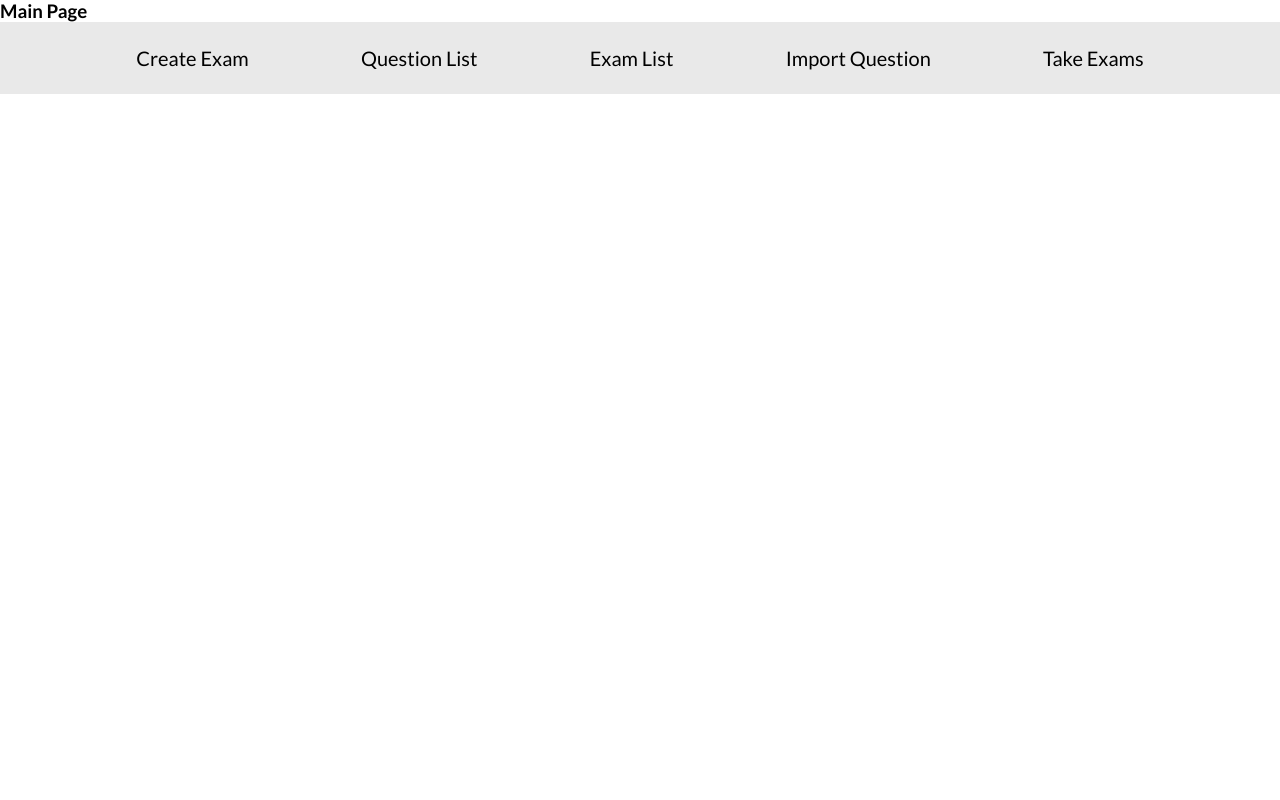
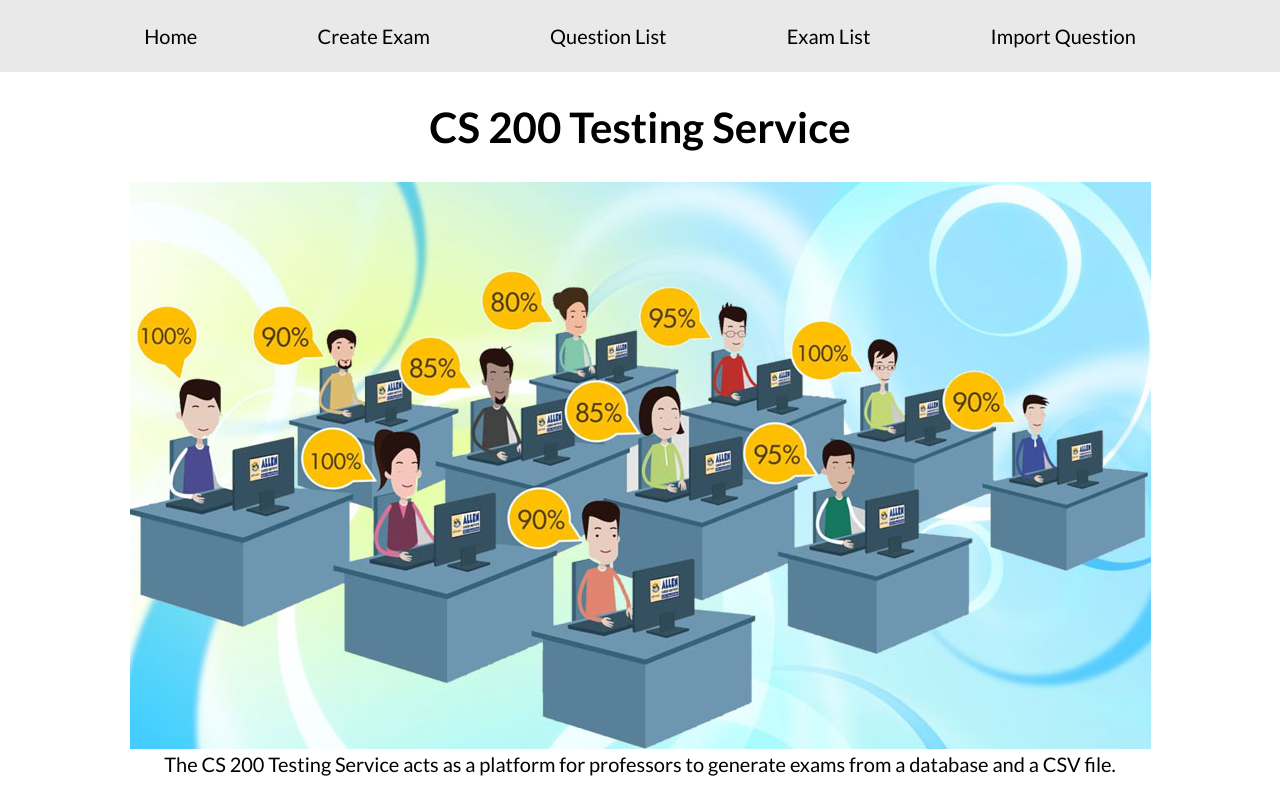
Before and after one commit to JinwooOh/CS200-testing-service, a React (Create React App) app in the folder client/: page / in a window 1280 px wide. Built offline with nearby package versions, Linux system fonts and the light colour scheme.

Commit message:
added main page

```diff
--- a/client/src/components/App.js
+++ b/client/src/components/App.js
@@ -12,9 +12,16 @@ class App extends Component {
   render() {
     return (
       <div>
-        <h3>Main Page</h3>
         <Nav />
         <p>{this.state.result}</p>
+        <div className="mainCover">
+          <h3 className="mainCover__title">CS 200 Testing Service</h3>
+          <img className="mainCover__img" src="images/frontImage.jpg" alt="front cover image" />
+          <p className="mainCover__desc">
+            The CS 200 Testing Service acts as a platform for professors to generate exams from a
+            database and a CSV file.
+          </p>
+        </div>
       </div>
     );
   }
--- a/client/src/components/ImportQ_AddQuestion.js
+++ b/client/src/components/ImportQ_AddQuestion.js
@@ -1,39 +1,41 @@
-import React, { Component } from "react";
+import React, { Component } from 'react';
 
 export default class ImportQ_AddQuestion extends Component {
   constructor(props) {
     super(props);
     this.state = {
       numChildren: 0,
-      question: { desc: "", answers: [], correct_ans: [] },
+      question: { desc: '', answers: [], correct_ans: [] },
       file: {},
-      imagePreviewUrl: ""
+      imagePreviewUrl: '',
     };
     this.handleChange = this.handleChange.bind(this);
     this.addQuestion = this.addQuestion.bind(this);
   }
+
   addQuestion() {
-    fetch("/api/addQuestion", {
-      method: "POST",
+    fetch('/api/addQuestion', {
+      method: 'POST',
       headers: {
-        "Content-Type": "application/json"
+        'Content-Type': 'application/json',
       },
-      body: JSON.stringify(this.state.question)
+      body: JSON.stringify(this.state.question),
     })
-      .then(alert("The question is uploaded and saved."))
-      .catch(error => console.error("fetch error at importCSV", error));
+      .then(alert('The question is uploaded and saved.'))
+      .catch(error => console.error('fetch error at importCSV', error));
   }
+
   handleChange(evt) {
-    if (evt.target.name.substring(0, 6) == "answer") {
+    if (evt.target.name.substring(0, 6) == 'answer') {
       var newQuestion = Object.assign({}, this.state.question);
       const index = parseInt(evt.target.name.substring(6));
       newQuestion.answers[index] = evt.target.value;
       this.setState({ question: newQuestion });
-    } else if (evt.target.name == "desc") {
+    } else if (evt.target.name == 'desc') {
       var newQuestion = Object.assign({}, this.state.question);
       newQuestion.desc = evt.target.value;
       this.setState({ question: newQuestion });
-    } else if (evt.target.name.substring(0, 11) == "correct_ans") {
+    } else if (evt.target.name.substring(0, 11) == 'correct_ans') {
       var newQuestion = Object.assign({}, this.state.question);
       const index = parseInt(evt.target.name.substring(11));
       newQuestion.correct_ans[index] = !this.state.question.correct_ans[index];
@@ -44,7 +46,7 @@ export default class ImportQ_AddQuestion extends Component {
   onAddChild = () => {
     if (this.state.numChildren < 8) {
       this.setState({
-        numChildren: this.state.numChildren + 1
+        numChildren: this.state.numChildren + 1,
       });
       this.state.question.correct_ans.push(false);
     }
@@ -53,7 +55,7 @@ export default class ImportQ_AddQuestion extends Component {
   onDeleteChild = () => {
     if (this.state.numChildren > 0) {
       this.setState({
-        numChildren: this.state.numChildren - 1
+        numChildren: this.state.numChildren - 1,
       });
       this.state.question.answers.pop();
       this.state.question.correct_ans.pop();
@@ -68,7 +70,7 @@ export default class ImportQ_AddQuestion extends Component {
     reader.onloadend = () => {
       this.setState({
         file,
-        imagePreviewUrl: reader.result
+        imagePreviewUrl: reader.result,
       });
     };
 
@@ -77,19 +79,19 @@ export default class ImportQ_AddQuestion extends Component {
 
   uploadHandler = () => {
     const data = new FormData();
-    data.append("file", this.state.file);
-    data.append("name", this.state.file.name);
-    data.append("description", "imageUpload");
-    fetch("/api/uploadimage", {
-      method: "POST",
-      body: data
+    data.append('file', this.state.file);
+    data.append('name', this.state.file.name);
+    data.append('description', 'imageUpload');
+    fetch('/api/uploadimage', {
+      method: 'POST',
+      body: data,
     })
       .then(res => res.json())
       .then(res => {
         if (res.success === true) {
-          alert("Success!");
+          alert('Success!');
         } else {
-          alert("failed to upload");
+          alert('failed to upload');
         }
       });
   };
@@ -101,19 +103,12 @@ export default class ImportQ_AddQuestion extends Component {
     if (imagePreviewUrl) {
       imagePreview = <img src={imagePreviewUrl} />;
     } else {
-      imagePreview = (
-        <div className="previewText">Please select an Image for Preview</div>
-      );
+      imagePreview = <div className="previewText">Please select an Image for Preview</div>;
     }
 
     for (let i = 0; i < this.state.numChildren; i += 1) {
       children.push(
-        <ChildComponent
-          key={i}
-          number={i}
-          value={this.state}
-          onChange={this.handleChange}
-        />
+        <ChildComponent key={i} number={i} value={this.state} onChange={this.handleChange} />
       );
     }
     return (
@@ -126,10 +121,7 @@ export default class ImportQ_AddQuestion extends Component {
           placeholder="Description"
           onChange={this.handleChange}
         />
-        <ParentComponent
-          addChild={this.onAddChild}
-          deleteChild={this.onDeleteChild}
-        >
+        <ParentComponent addChild={this.onAddChild} deleteChild={this.onDeleteChild}>
           {children}
         </ParentComponent>
 
@@ -143,7 +135,15 @@ export default class ImportQ_AddQuestion extends Component {
           Upload Image
         </button>
 
-        <button className="btn btn__createTest"> Add Question </button>
+        <button
+          onClick={() => {
+            this.addQuestion();
+          }}
+          className="btn btn__createTest"
+        >
+          {' '}
+          Add Question{' '}
+        </button>
       </div>
     );
   }
@@ -173,7 +173,7 @@ function ChildComponent(props) {
         onChange={props.onChange}
       />
       <input
-        style={{ width: "2rem" }}
+        style={{ width: '2rem' }}
         type="radio"
         name={`correct_ans${props.number}`}
         checked={props.value.question.correct_ans[props.number]}
--- a/client/src/components/Nav.js
+++ b/client/src/components/Nav.js
@@ -5,12 +5,13 @@ class Nav extends Component {
   render() {
     return (
       <div className="nav">
+        <Link to="/">Home</Link>
         <Link to="/createtest">Create Exam</Link>
         {/* <Link to="/studentlist">Student List</Link> */}
         <Link to="/questionlist"> Question List </Link>
         <Link to="/examlist">Exam List</Link>
         <Link to="/importquestion">Import Question</Link>
-        <Link to="/takeexam"> Take Exams </Link>
+        {/* <Link to="/takeexam"> Take Exams </Link> */}
       </div>
     );
   }
--- a/client/src/components/quationView/QuestionListPage.js
+++ b/client/src/components/quationView/QuestionListPage.js
@@ -14,7 +14,7 @@ export default class QuestionListPage extends Component {
   }
 
   componentDidMount() {
-    const numberOfQuestion = { number: '4' }; // factor out this later
+    const numberOfQuestion = { number: '10' }; // factor out this later
     fetch('/api/pullquestion', {
       method: 'POST',
       headers: {
@@ -61,7 +61,7 @@ export default class QuestionListPage extends Component {
   };
 
   removeQuestion = id => {
-    const numberOfQuestion = { number: '4' }; // factor out this later
+    const numberOfQuestion = { number: '10' }; // factor out this later
     const url = `/api/removeQuestionFromDatabaseById/${id}`;
     console.log(url);
     fetch(url, { method: 'delete' })
--- a/client/src/css/layout/_layout.scss
+++ b/client/src/css/layout/_layout.scss
@@ -1,4 +1,10 @@
-.radios {
-  width: 0.3rem;
-  background-color: red;
+.mainCover{
+  text-align: center;
+  &__title{
+    font-size: 4.2rem;
+    padding: 3rem;
+  }
+  &__desc{
+    font-size: 2rem;
+  }
 }
--- a/client/src/css/style.css
+++ b/client/src/css/style.css
@@ -175,6 +175,10 @@ input[type="file"] {
   .nav a:hover {
     color: #4d4d4d; }
 
-.radios {
-  width: 0.3rem;
-  background-color: red; }
+.mainCover {
+  text-align: center; }
+  .mainCover__title {
+    font-size: 4.2rem;
+    padding: 3rem; }
+  .mainCover__desc {
+    font-size: 2rem; }
```
Also changed, not shown: client/public/images/frontImage.jpg (added).
